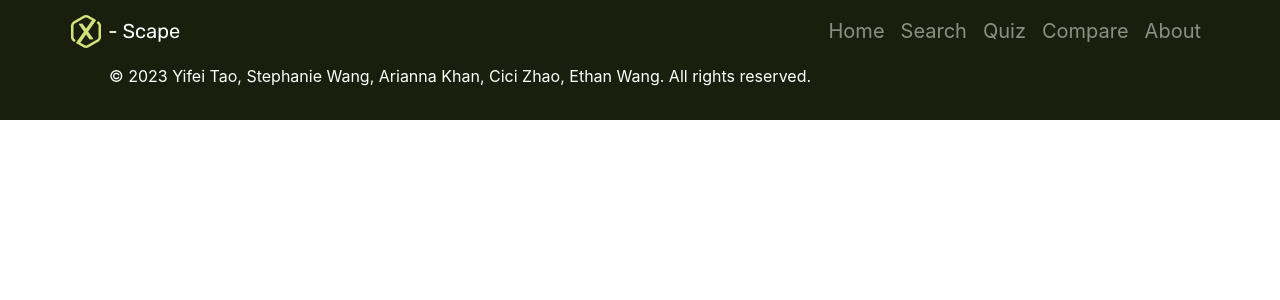
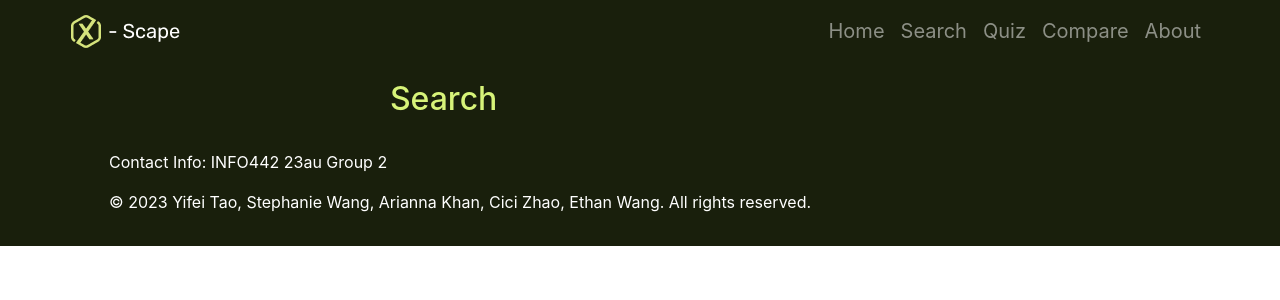
Before and after one commit to UW-INFO442-AU23/sus-city, a React (Create React App) app: page /Search in a window 1280 px wide. Shown: the top 300 px of the page. Built offline with nearby package versions, Linux system fonts and the light colour scheme.

Commit message:
add search

```diff
--- a/src/components/Search/search.js
+++ b/src/components/Search/search.js
@@ -1,3 +1,18 @@
 import React from 'react';
 
-export default function Search(props) {}
+export default function Search(props) {
+    return (
+        <div className="search">
+            <header className="main-header">
+                <h2>Search</h2>
+            </header>
+            <div className="search-bar">
+                <div className="input-group">
+                    <input type="text" className="form-control" placeholder="Search Your Perfect Car" aria-label="search cars" />
+                    <button className="btn btn-primary" type="button">Search Cars</button>
+                </div>
+            </div>
+        </div>
+
+    )
+}
--- a/src/index.css
+++ b/src/index.css
@@ -567,3 +567,17 @@ footer {
   margin-top: 1rem;
   gap: 10px;
 }
+
+
+
+.search {
+  background-color: #191f0c;
+  display: flex;
+  flex-direction: row;
+  justify-content: center;
+  width: 100%;
+}
+.search .main-header {
+  margin-top: 5rem;
+  color: #d7f379;
+}
```
